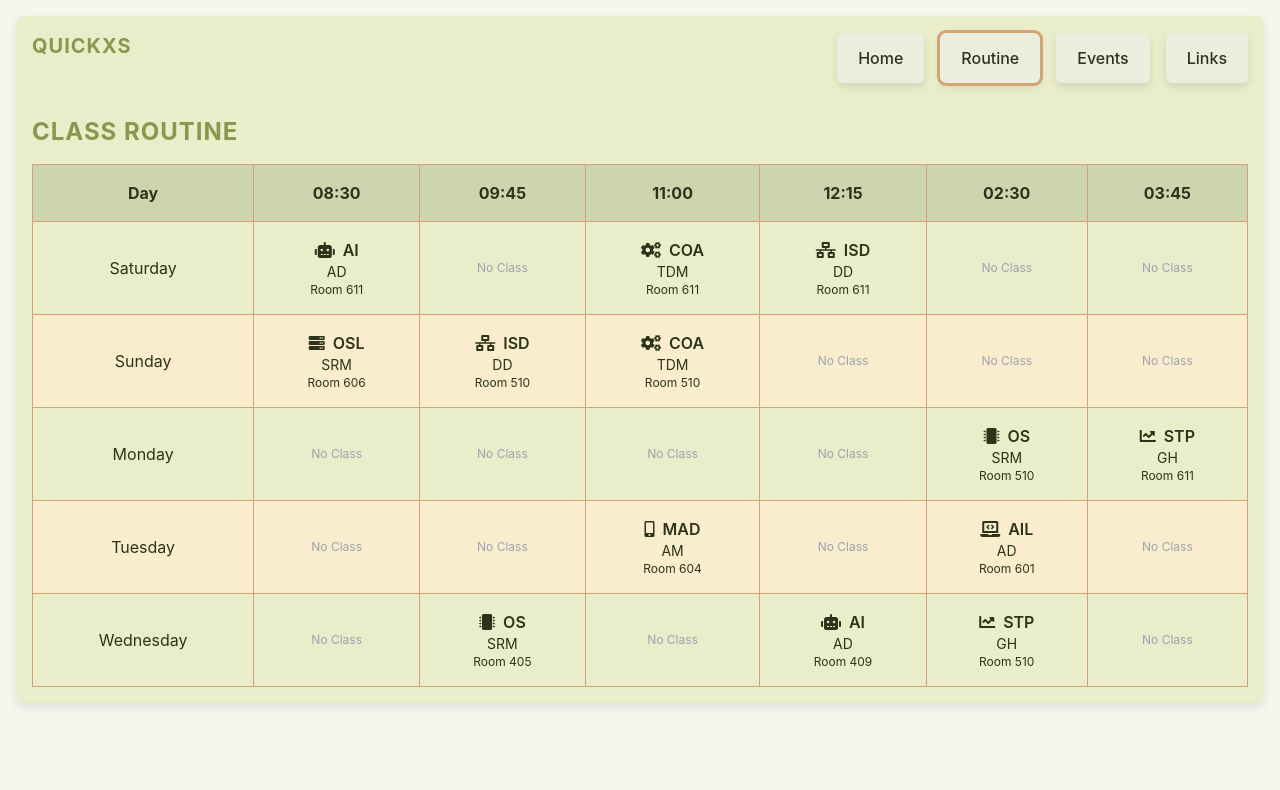
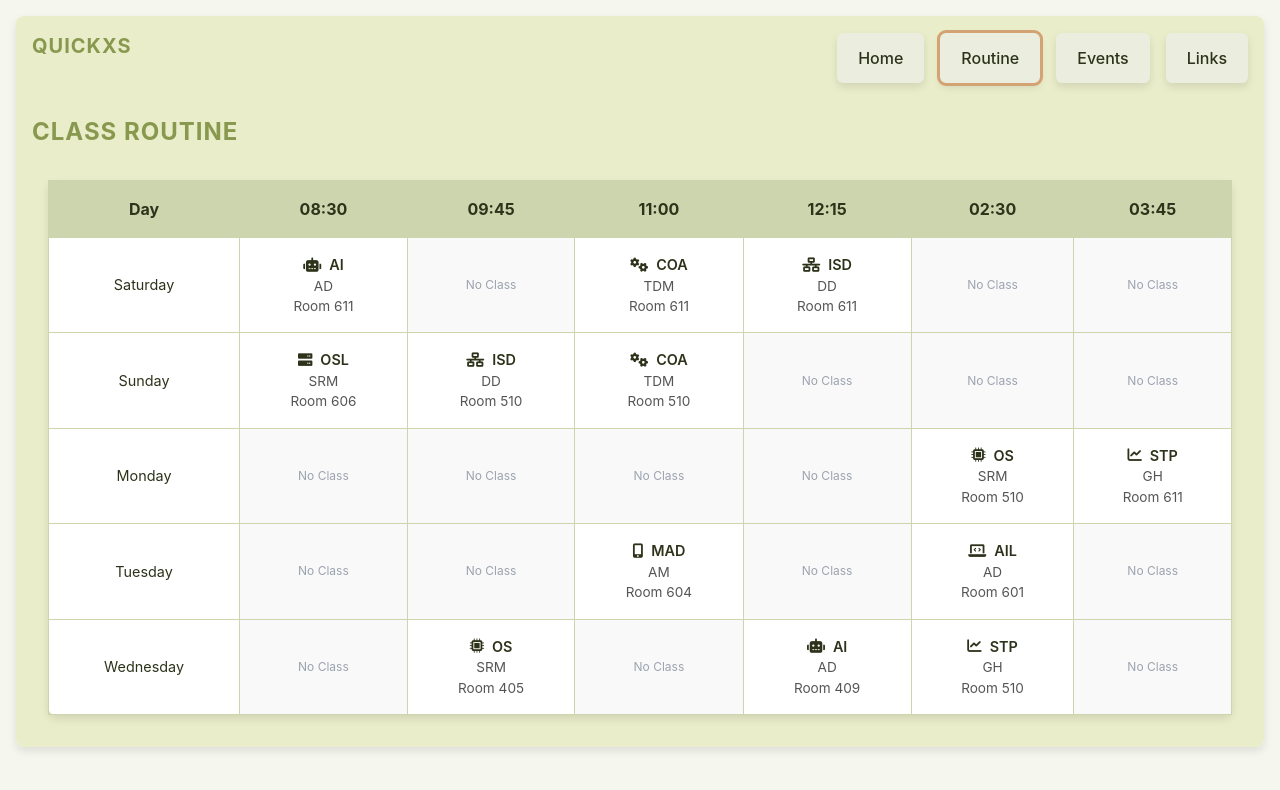
Before and after one commit to Shinzuu/QuickXS, a Svelte app in the folder main-project/: page / in a window 1280 px wide. Both pictures are taken after a click on the button "Routine". Shown: the top 790 px of the page. Built offline with nearby package versions, Linux system fonts and the light colour scheme.

Commit message:
cleaned up css

```diff
--- a/main-project/index.html
+++ b/main-project/index.html
@@ -15,6 +15,8 @@
   <link rel="manifest" href="/favicon_io/site.webmanifest" />
 <!-- Add FontAwesome CDN -->
 <link href="https://cdnjs.cloudflare.com/ajax/libs/font-awesome/5.15.4/css/all.min.css" rel="stylesheet">
+<link rel="stylesheet" href="https://cdnjs.cloudflare.com/ajax/libs/font-awesome/6.0.0-beta3/css/all.min.css" />
+
   <title>QuickXS</title>
 </head>
 
--- a/main-project/src/routes/Routine.svelte
+++ b/main-project/src/routes/Routine.svelte
@@ -1,17 +1,17 @@
 <script>
-  import routineData from '../data/routineData.json';
+  import routineData from "../data/routineData.json";
 
   const timeSlots = ["08:30", "09:45", "11:00", "12:15", "02:30", "03:45"];
 
   const courseIcons = {
-    "MAD": "fas fa-mobile-alt", // Mobile Application Development
-    "ISD": "fas fa-network-wired", // Information System Design
-    "AI": "fas fa-robot", // Artificial Intelligence
-    "AIL": "fas fa-laptop-code", // Artificial Intelligence Laboratory
-    "OS": "fas fa-microchip", // Operating Systems
-    "OSL": "fas fa-server", // Operating Systems Laboratory
-    "COA": "fas fa-cogs", // Computer Organization & Architecture
-    "STP": "fas fa-chart-line" // Statistics and Probability
+    MAD: "fas fa-mobile-alt", // Mobile Application Development
+    ISD: "fas fa-network-wired", // Information System Design
+    AI: "fas fa-robot", // Artificial Intelligence
+    AIL: "fas fa-laptop-code", // Artificial Intelligence Laboratory
+    OS: "fas fa-microchip", // Operating Systems
+    OSL: "fas fa-server", // Operating Systems Laboratory
+    COA: "fas fa-cogs", // Computer Organization & Architecture
+    STP: "fas fa-chart-line", // Statistics and Probability
   };
 
   const lecturerIcons = {
@@ -20,68 +20,39 @@
     "Avisheak Das (AD)": "fas fa-chalkboard-teacher",
     "Shatabdi Roy Moon (SRM)": "fas fa-chalkboard-teacher",
     "Unknown (GH)": "fas fa-user-secret",
-    "Unknown (AM)": "fas fa-user-secret"
+    "Unknown (AM)": "fas fa-user-secret",
   };
 
   function findClass(day, time) {
-    const dayData = routineData.schedule.find(d => d.day === day);
-    return dayData?.classes.find(c => c.time === time) || null;
+    const dayData = routineData.schedule.find((d) => d.day === day);
+    return dayData?.classes.find((c) => c.time === time) || null;
   }
 
   function isContinuation(day, time) {
-    const dayData = routineData.schedule.find(d => d.day === day);
-    const index = dayData?.classes.findIndex(c => c.time === time);
+    const dayData = routineData.schedule.find((d) => d.day === day);
+    const index = dayData?.classes.findIndex((c) => c.time === time);
     if (index > 0) {
       const previousClass = dayData.classes[index - 1];
       if (previousClass.duration > 75 && timeSlots.includes(time)) {
         const previousTimeIndex = timeSlots.indexOf(previousClass.time);
         const currentTimeIndex = timeSlots.indexOf(time);
-        return currentTimeIndex > previousTimeIndex && currentTimeIndex <= previousTimeIndex + Math.floor(previousClass.duration / 75);
+        return (
+          currentTimeIndex > previousTimeIndex &&
+          currentTimeIndex <=
+            previousTimeIndex + Math.floor(previousClass.duration / 75)
+        );
       }
     }
     return false;
   }
 </script>
 
-<style>
-  /* Fixes for mobile view */
-  .table-container {
-    overflow-x: auto; /* Enable horizontal scrolling */
-    -webkit-overflow-scrolling: touch; /* Smooth scrolling for iOS */
-  }
-
-  table {
-    width: 100%;
-    border-collapse: collapse;
-    min-width: 600px; /* Ensure minimum width for better readability */
-  }
-
-  th, td {
-    padding: 1rem;
-    text-align: center;
-    border: 1px solid #d4a373; /* Adds a border for better visibility */
-  }
-
-  th {
-    background-color: #ccd5ae; /* Tea green */
-    color: #2d331a;
-    font-weight: bold;
-  }
-
-  @media (max-width: 600px) {
-    th, td {
-      padding: 0.5rem;
-      font-size: 0.85rem;
-    }
-  }
-</style>
-
 <h1 class="text-2xl font-bold mb-4 text-tea_green-300">Class Routine</h1>
 
 <div class="table-container">
-  <table class="bg-beige border border-tea_green-200 shadow-lg">
+  <table class="bg-white border border-tea_green-200 shadow-lg">
     <thead>
-      <tr class="bg-tea_green-400 text-beige-100">
+      <tr class="bg-tea_green-400 text-white">
         <th>Day</th>
         {#each timeSlots as time}
           <th>{time}</th>
@@ -90,24 +61,27 @@
     </thead>
     <tbody>
       {#each routineData.schedule as { day }}
-        <tr class="even:bg-papaya_whip hover:bg-cornsilk">
+        <tr class=" hover:bg-cornsilk">
           <td>{day}</td>
           {#each timeSlots as time}
             {#if findClass(day, time)}
               <td>
                 <div class="font-semibold flex items-center justify-center">
-                  <i class={courseIcons[findClass(day, time).subject]} style="margin-right: 0.5rem"></i>
+                  <i class={`${courseIcons[findClass(day, time).subject]} icon`}
+                  ></i>
                   {findClass(day, time).subject}
                 </div>
-                <div class="text-sm">{findClass(day, time).teacher}</div>
-                <div class="text-xs">Room {findClass(day, time).classroom}</div>
+                <div class="class-info">{findClass(day, time).teacher}</div>
+                <div class="class-info">
+                  Room {findClass(day, time).classroom}
+                </div>
               </td>
             {:else if isContinuation(day, time)}
-              <td>
+              <td class="continue-row">
                 <div class="text-xs text-gray-400">Continue</div>
               </td>
             {:else}
-              <td>
+              <td class="no-class-row">
                 <div class="text-xs text-gray-400">No Class</div>
               </td>
             {/if}
@@ -117,3 +91,72 @@
     </tbody>
   </table>
 </div>
+
+<style>
+  /* Adjusting the layout for mobile view */
+  .table-container {
+    overflow-x: auto;
+    -webkit-overflow-scrolling: touch;
+    padding: 1rem;
+  }
+
+  table {
+    width: 100%;
+    border-collapse: collapse;
+    min-width: 600px; /* Ensures table scrolls on small screens */
+    background-color: #ffffff; /* White background for table */
+    border-radius: 0.5rem;
+    box-shadow: 0 4px 8px rgba(0, 0, 0, 0.1); /* Subtle shadow */
+  }
+
+  th,
+  td {
+    padding: 1rem;
+    text-align: center;
+    border: 1px solid #ccd5ae; /* Border for better visibility */
+  }
+
+  th {
+    background-color: #ccd5ae; /* Tea green */
+    color: #2d331a;
+    font-weight: bold;
+  }
+
+  td {
+    font-size: 0.9rem;
+  }
+
+  @media (max-width: 768px) {
+    th,
+    td {
+      padding: 0.75rem;
+      font-size: 0.8rem;
+    }
+  }
+
+  /* Styling for row colors */
+  .even {
+    background-color: #f0f8f4; /* Light greenish */
+  }
+
+  .even:hover {
+    background-color: #d1e8d1; /* Slightly lighter on hover */
+  }
+
+  .continue-row {
+    background-color: rgba(0, 0, 0, 0.05);
+  }
+
+  .no-class-row {
+    background-color: #f9f9f9; /* Very light gray */
+  }
+
+  .class-info {
+    font-size: 0.85rem;
+    color: #555;
+  }
+
+  .icon {
+    margin-right: 0.5rem;
+  }
+</style>
```
Also changed, not shown: main-project/src/routes/Events.svelte (+82 -67 lines).
